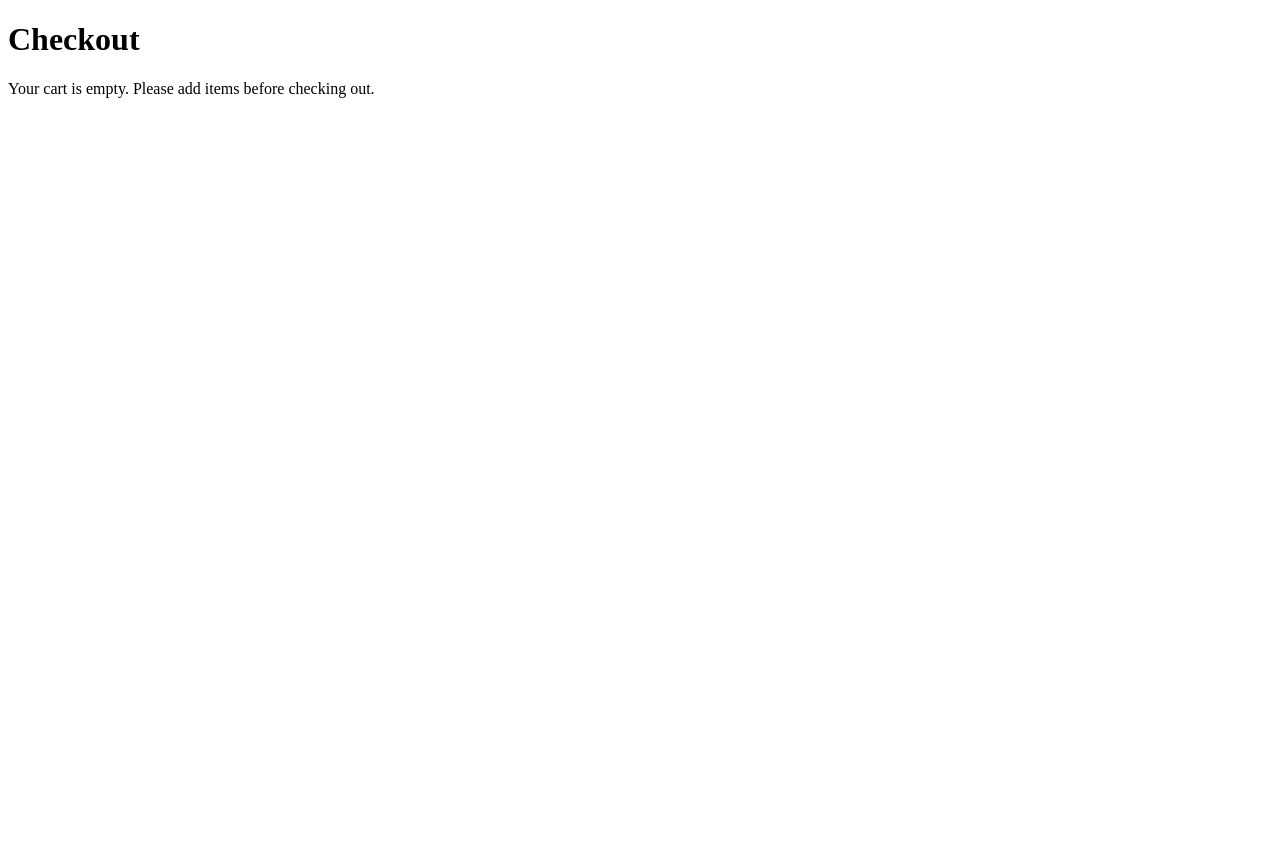
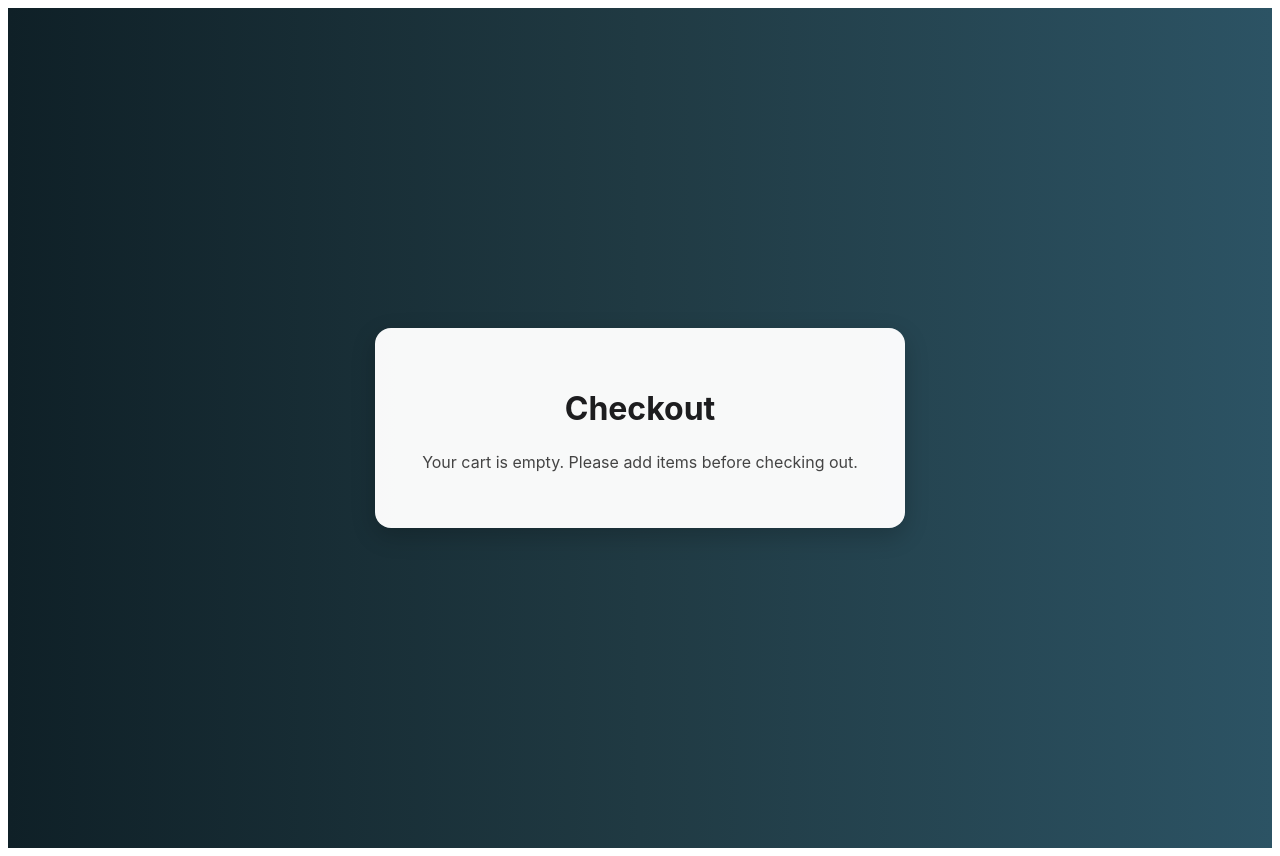
Before and after one commit to Kairo248/TekSmith, a React (Vite) app: page /checkout in a window 1280 px wide. Before the commit the page ends 800 px from the top, so only its background shows below. Built offline with nearby package versions, Linux system fonts and the light colour scheme; sample sign-in values are in the browser's storage.

Commit message:
Stying Checkout page

```diff
--- a/src/pages/Cart.jsx
+++ b/src/pages/Cart.jsx
@@ -24,7 +24,7 @@ function Cart() {
               <li className="cart-item" key={index}>
                 <div>
                   <strong>{item.name}</strong>
-                  <p>R{item.price} × {item.quantity}</p>
+                  <p>R{item.price} * {item.quantity}</p>
                 </div>
                 <button
                  className="remove-btn"
--- a/src/pages/Checkout.jsx
+++ b/src/pages/Checkout.jsx
@@ -1,6 +1,7 @@
 import React from 'react';
 import { useCart } from '../context/CartContext';
 import { useNavigate } from 'react-router-dom';
+import './styles/Checkout.css';
 
 function Checkout() {
   const { cartItems, clearCart } = useCart();
@@ -15,23 +16,25 @@ function Checkout() {
   };
 
   return (
-    <div>
-      <h1>Checkout</h1>
+    <div className="checkout-container">
+      <div className="checkout-card">
+        <h1 className="checkout-title">Checkout</h1>
         {cartItems.length === 0 ? (
-        <p>Your cart is empty. Please add items before checking out.</p>
+          <p className="empty-msg">Your cart is empty. Please add items before checking out.</p>
         ) : (
           <>
-          <ul>
+            <ul className="checkout-list">
               {cartItems.map((item, index) => (
                 <li key={index}>
                   <strong>{item.name}</strong> - R{item.price} × {item.quantity}
                 </li>
               ))}
             </ul>
-          <h3>Total: R{total.toFixed(2)}</h3>
-          <button onClick={handleCheckout}>Confirm and Pay</button>
+            <h3 className="checkout-total">Total: R{total.toFixed(2)}</h3>
+            <button className="checkout-btn" onClick={handleCheckout}>Confirm and Pay</button>
           </>
         )}
+      </div>
     </div>
   );
 }
--- /dev/null
+++ b/src/pages/styles/Checkout.css
@@ -0,0 +1,67 @@
+.checkout-container {
+    font-family: -apple-system, BlinkMacSystemFont, 'Segoe UI', Roboto, Oxygen;
+  display: flex;
+  justify-content: center;
+  align-items: center;
+  min-height: 100vh;
+  background: linear-gradient(to right, #0f2027, #203a43, #2c5364);
+  padding: 20px;
+}
+
+.checkout-card {
+  background-color: rgba(255, 255, 255, 0.97);
+  padding: 40px;
+  border-radius: 16px;
+  box-shadow: 0 8px 24px rgba(0, 0, 0, 0.2);
+  width: 100%;
+  max-width: 450px;
+}
+
+.checkout-title {
+  font-size: 2rem;
+  margin-bottom: 24px;
+  text-align: center;
+  color: #1d1d1f;
+}
+
+.empty-msg {
+  text-align: center;
+  font-size: 1rem;
+  color: #444;
+}
+
+.checkout-list {
+  list-style: none;
+  padding-left: 0;
+  margin-bottom: 24px;
+}
+
+.checkout-list li {
+  margin-bottom: 10px;
+  font-size: 1rem;
+  color: #1d1d1f;
+}
+
+.checkout-total {
+  font-size: 1.25rem;
+  margin-bottom: 20px;
+  text-align: right;
+  color: #1d1d1f;
+}
+
+.checkout-btn {
+  width: 100%;
+  padding: 12px 0;
+  background-color: #0071e3;
+  color: white;
+  border: none;
+  border-radius: 10px;
+  font-size: 1rem;
+  font-weight: 500;
+  cursor: pointer;
+  transition: background-color 0.3s;
+}
+
+.checkout-btn:hover {
+  background-color: #005bb5;
+}
```
Lines whose indentation alone changed are shown as unchanged.
